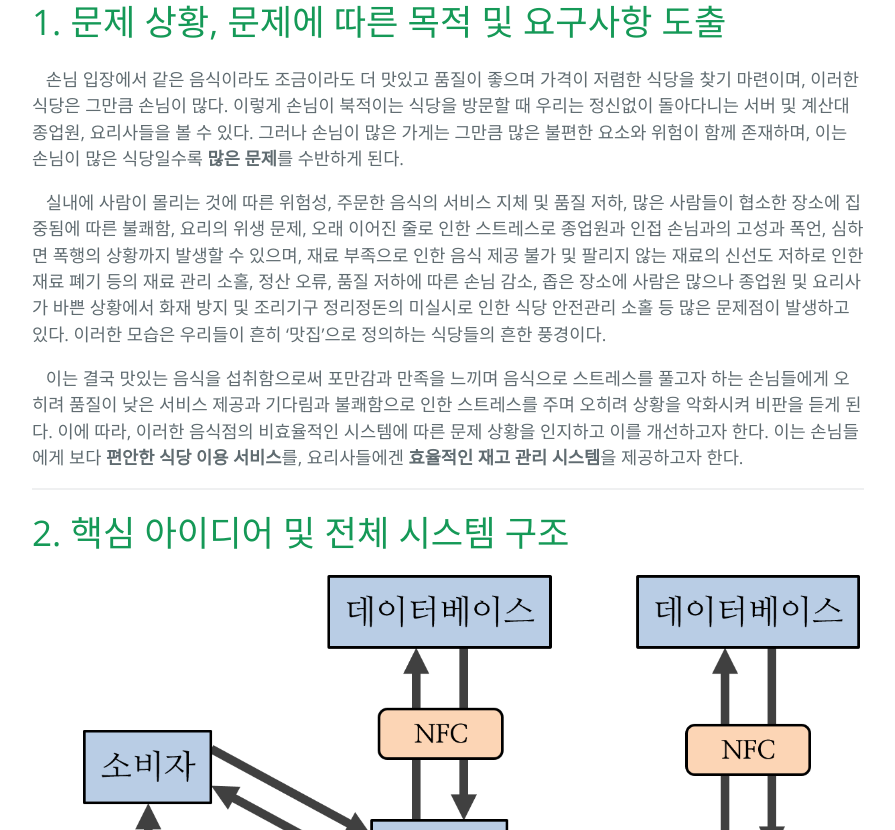
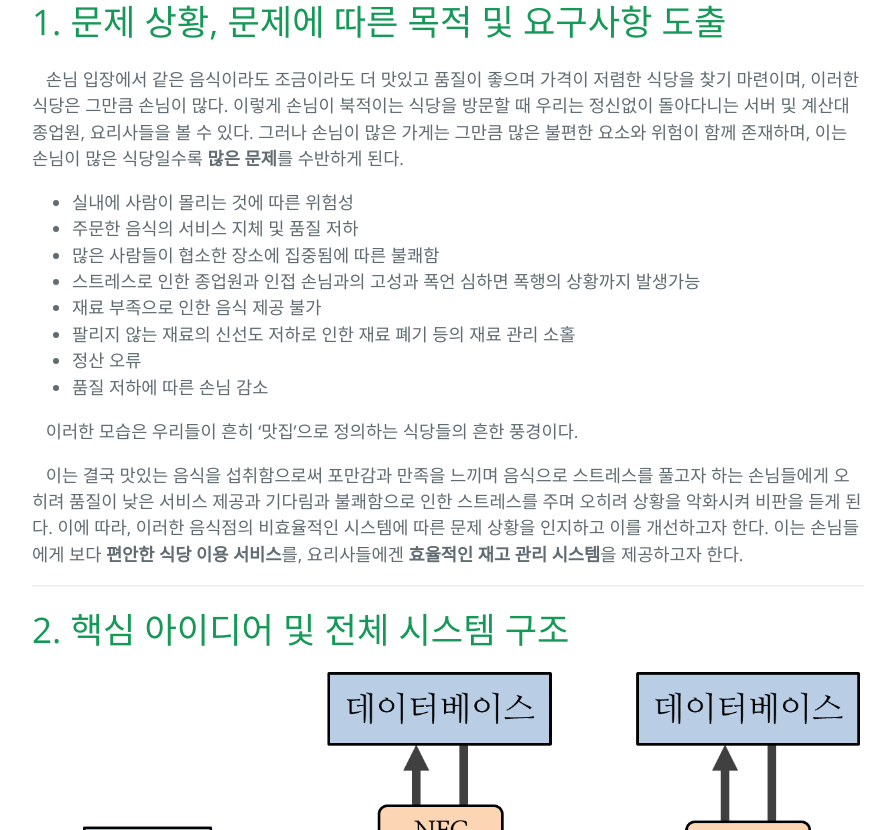
Before and after one commit to LeeJuMyeong/leejumyeong.github.com, a Jekyll site: the page built from _posts/2016-06-09-please-content.markdown, in a window 1280 px wide and 900 px high, scrolled down 1426 px, cut to the strip 70-900 px from the top of the window. Shown: the whole strip, without its empty margins (192-1087 px from the left). Built offline with Jekyll 4.4.1, drawn with Linux system fonts in a browser that asks for light colours.

Commit message:
Update 2016-06-09-please-content.markdown

```diff
--- a/_posts/2016-06-09-please-content.markdown
+++ b/_posts/2016-06-09-please-content.markdown
@@ -39,7 +39,16 @@ categories: main
 
 &nbsp;&nbsp;&nbsp;손님 입장에서 같은 음식이라도 조금이라도 더 맛있고 품질이 좋으며 가격이 저렴한 식당을 찾기 마련이며, 이러한 식당은 그만큼 손님이 많다. 이렇게 손님이 북적이는 식당을 방문할 때 우리는 정신없이 돌아다니는 서버 및 계산대 종업원, 요리사들을 볼 수 있다. 그러나 손님이 많은 가게는 그만큼 많은 불편한 요소와 위험이 함께 존재하며, 이는 손님이 많은 식당일수록 <strong>많은 문제</strong>를 수반하게 된다.
 
-&nbsp;&nbsp;&nbsp;실내에 사람이 몰리는 것에 따른 위험성, 주문한 음식의 서비스 지체 및 품질 저하, 많은 사람들이 협소한 장소에 집중됨에 따른 불쾌함, 요리의 위생 문제, 오래 이어진 줄로 인한 스트레스로 종업원과 인접 손님과의 고성과 폭언, 심하면 폭행의 상황까지 발생할 수 있으며, 재료 부족으로 인한 음식 제공 불가 및 팔리지 않는 재료의 신선도 저하로 인한 재료 폐기 등의 재료 관리 소홀, 정산 오류, 품질 저하에 따른 손님 감소, 좁은 장소에 사람은 많으나 종업원 및 요리사가 바쁜 상황에서 화재 방지 및 조리기구 정리정돈의 미실시로 인한 식당 안전관리 소홀 등 많은 문제점이 발생하고 있다. 이러한 모습은 우리들이 흔히 ‘맛집’으로 정의하는 식당들의 흔한 풍경이다.
+ * 실내에 사람이 몰리는 것에 따른 위험성
+ * 주문한 음식의 서비스 지체 및 품질 저하
+ * 많은 사람들이 협소한 장소에 집중됨에 따른 불쾌함
+ * 스트레스로 인한 종업원과 인접 손님과의 고성과 폭언 심하면 폭행의 상황까지 발생가능
+ * 재료 부족으로 인한 음식 제공 불가
+ * 팔리지 않는 재료의 신선도 저하로 인한 재료 폐기 등의 재료 관리 소홀
+ * 정산 오류
+ * 품질 저하에 따른 손님 감소
+
+&nbsp;&nbsp;&nbsp;이러한 모습은 우리들이 흔히 ‘맛집’으로 정의하는 식당들의 흔한 풍경이다.
 
 &nbsp;&nbsp;&nbsp;이는 결국 맛있는 음식을 섭취함으로써 포만감과 만족을 느끼며 음식으로 스트레스를 풀고자 하는 손님들에게 오히려 품질이 낮은 서비스 제공과 기다림과 불쾌함으로 인한 스트레스를 주며 오히려 상황을 악화시켜 비판을 듣게 된다. 이에 따라, 이러한 음식점의 비효율적인 시스템에 따른 문제 상황을 인지하고 이를 개선하고자 한다. 이는 손님들에게 보다 <strong>편안한 식당 이용 서비스</strong>를, 요리사들에겐 <strong>효율적인 재고 관리 시스템</strong>을 제공하고자 한다.
 
```
